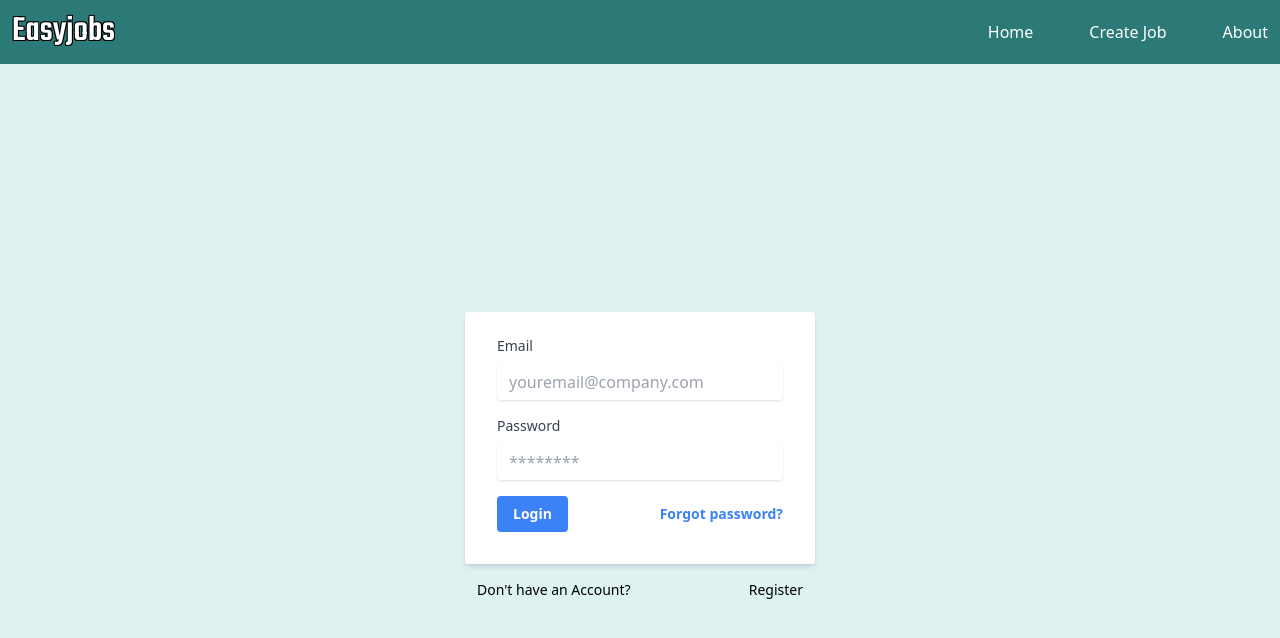
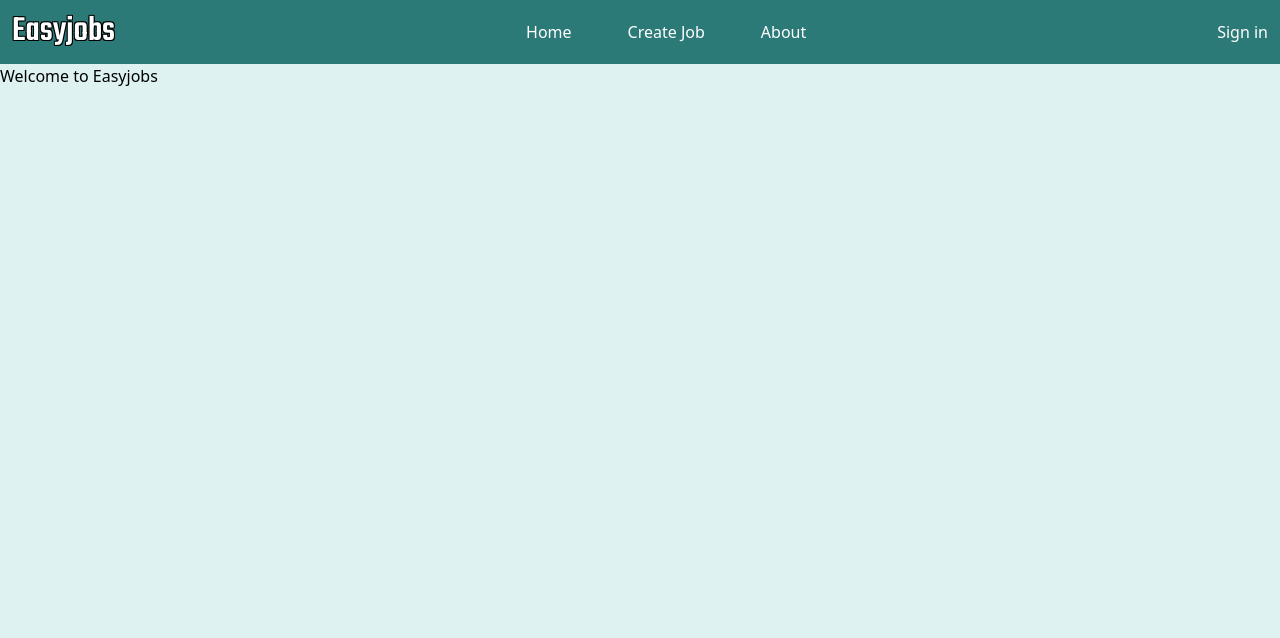
Before and after one commit to Gaxecnotba/Easy-job-frontend, a React (Create React App) app in the folder easyjob/: page / in a window 1280 px wide. Before the commit this address led to /login. Shown: the top 638 px of the page. Built offline with nearby package versions, Linux system fonts and the light colour scheme; no server answers.

Commit message:
added signin to Navbar

```diff
--- a/easyjob/src/App.jsx
+++ b/easyjob/src/App.jsx
@@ -12,14 +12,7 @@ export default function App() {
       <AuthProvider>
         <Navbar />
         <Routes>
-          <Route
-            path="/"
-            element={
-              <ProtectedRoute>
-                <Home />
-              </ProtectedRoute>
-            }
-          />
+          <Route path="/" element={<Home />} />
           <Route path="/login" element={<Login />} />
           <Route path="/register" element={<Register />} />
         </Routes>
--- a/easyjob/src/components/Home.jsx
+++ b/easyjob/src/components/Home.jsx
@@ -28,8 +28,7 @@ export function Home() {
 
   return (
     <div>
-      Home
-      <h1>Welcome {user.email}</h1>
+      <h1>Welcome to Easyjobs</h1>
     </div>
   );
 }
--- a/easyjob/src/components/Navbar.jsx
+++ b/easyjob/src/components/Navbar.jsx
@@ -75,7 +75,11 @@ export default function Navbar() {
             )}
           </div>
         ) : (
-          <></>
+          <>
+            <a href="/login" className="flex items-center space-x-4 gap-10">
+              Sign in
+            </a>
+          </>
         )}
       </div>
     </nav>
--- a/easyjob/src/components/ProtectedRoute.jsx
+++ b/easyjob/src/components/ProtectedRoute.jsx
@@ -6,7 +6,7 @@ export function ProtectedRoute({ children }) {
 
   if (loading) return <h1>Loading...</h1>;
 
-  if (!user) return <Navigate to="/login" />;
+  if (!user) return <Navigate to="/" />;
 
   return <>{children}</>;
 }
```
Also changed, not shown: 1 other file (tests, documents, lock files or other folders).
